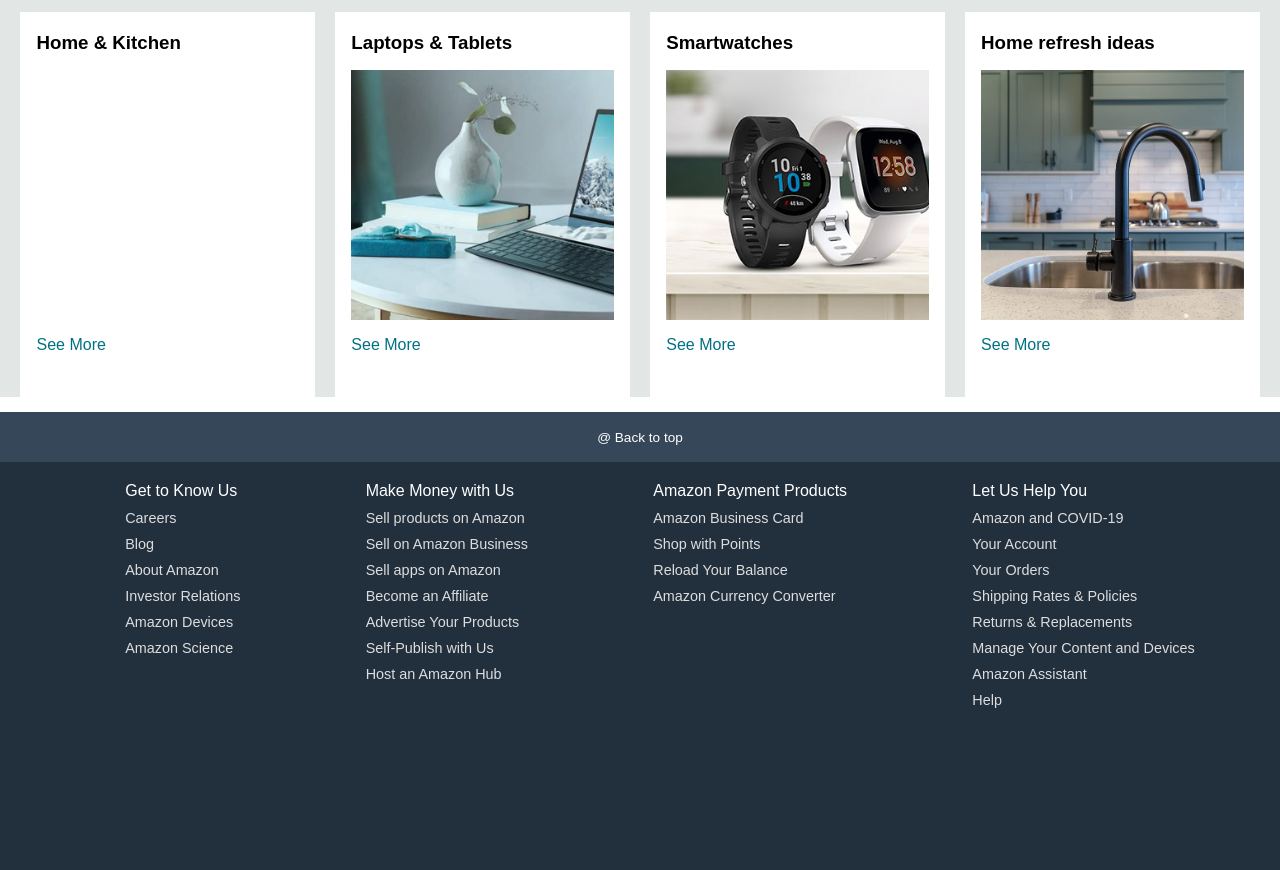
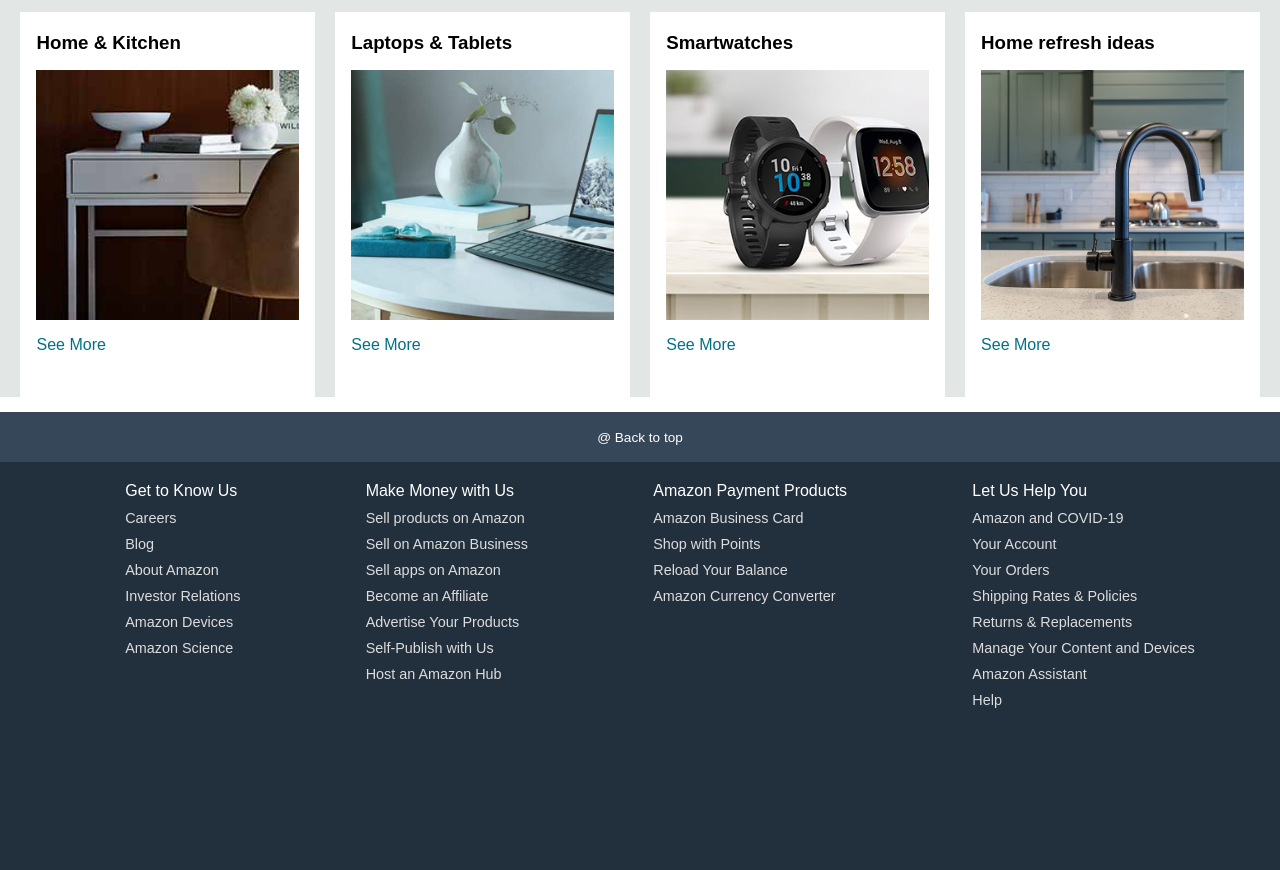
Before and after one commit to PRATIKSHAGODBOLE/Amazon_Clone, a plain HTML site: page index.html in a window 1280 px wide. Shown: the part 1303-2173 px from the top of the page. Drawn offline with Linux system fonts and the light colour scheme.

Commit message:
imageerror

```diff
--- a/index.html
+++ b/index.html
@@ -134,8 +134,8 @@
 <div class="box1 box">
   <div class="box-content">
     <h3>Home & Kitchen</h3>
-  <div class="box-img" style="background-image: url('box10.jpg');"></div>
-  <p>See More</p>
+    <div class="box-img" style="background-image: url('box3_image.jpg');"></div>
+    <p>See More</p>
   </div>
 </div>
 
```
